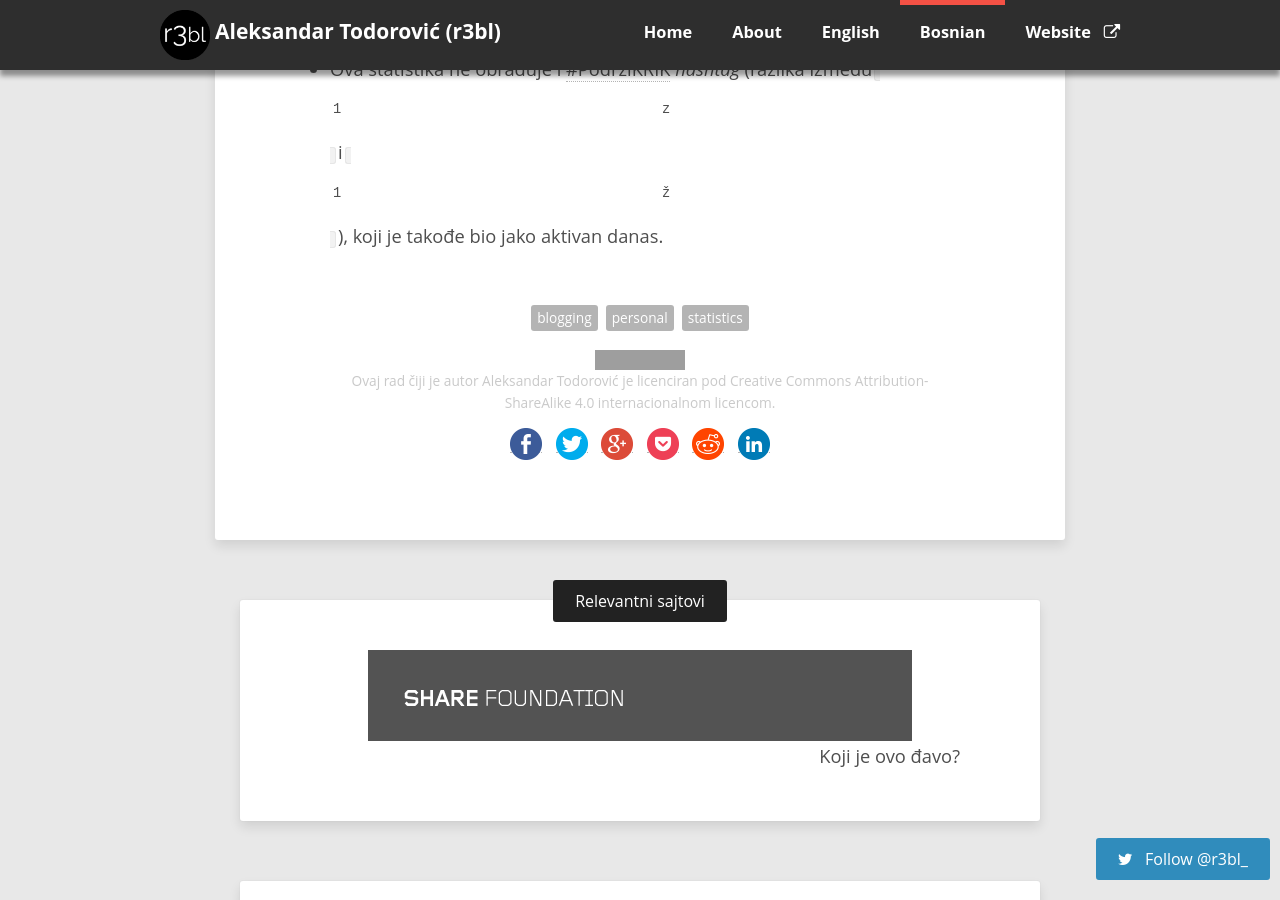
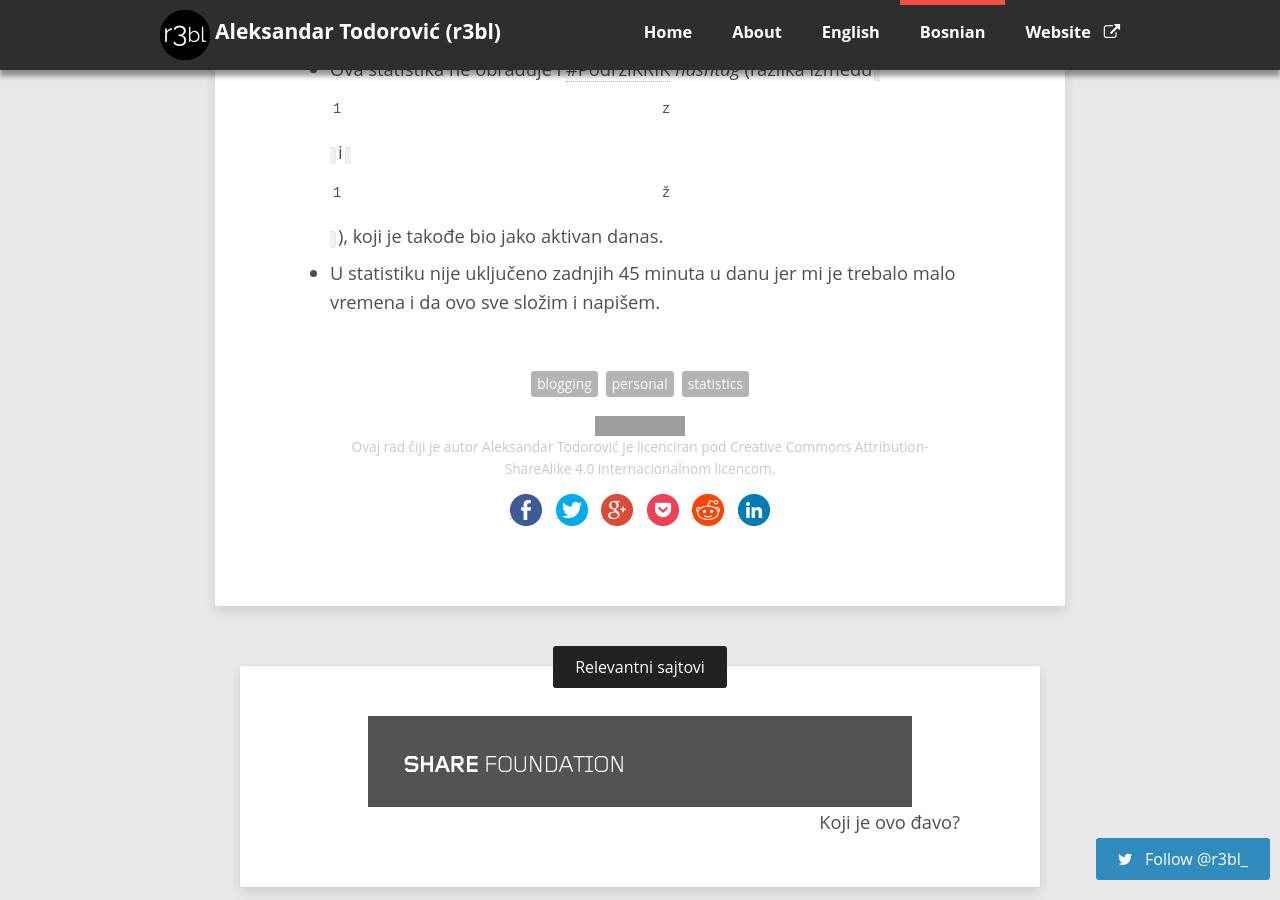
Before and after one commit to menghanhui/r3bl.blog, a Jekyll site: the page built from _posts/2016-03-20-jedan-krik-daleko-dopire.md, in a window 1280 px wide and 900 px high, scrolled down 2619 px. Built offline with Jekyll 4.4.1, drawn with Linux system fonts in a browser that asks for light colours; nearby versions of some CDN libraries; comment, search, counter and statistics services are not loaded; grey boxes are pictures that could not be loaded.

Commit message:
Another disclaimer

```diff
--- a/_posts/2016-03-20-jedan-krik-daleko-dopire.md
+++ b/_posts/2016-03-20-jedan-krik-daleko-dopire.md
@@ -63,3 +63,4 @@ Mojih [pet](https://twitter.com/r3bl_/status/701710298198183936) [najpopularniji
 
 * Broj pregleda nije jednak broju unikatnih osoba do kojih su tweet-ovi stigli.
 * Ova statistika ne obrađuje i [#PodržiKRIK](https://twitter.com/search?q=%23Podr%C5%BEiKRIK) _hashtag_ (razlika između `z` i `ž`), koji je takođe bio jako aktivan danas.
+* U statistiku nije uključeno zadnjih 45 minuta u danu jer mi je trebalo malo vremena i da ovo sve složim i napišem.
```
